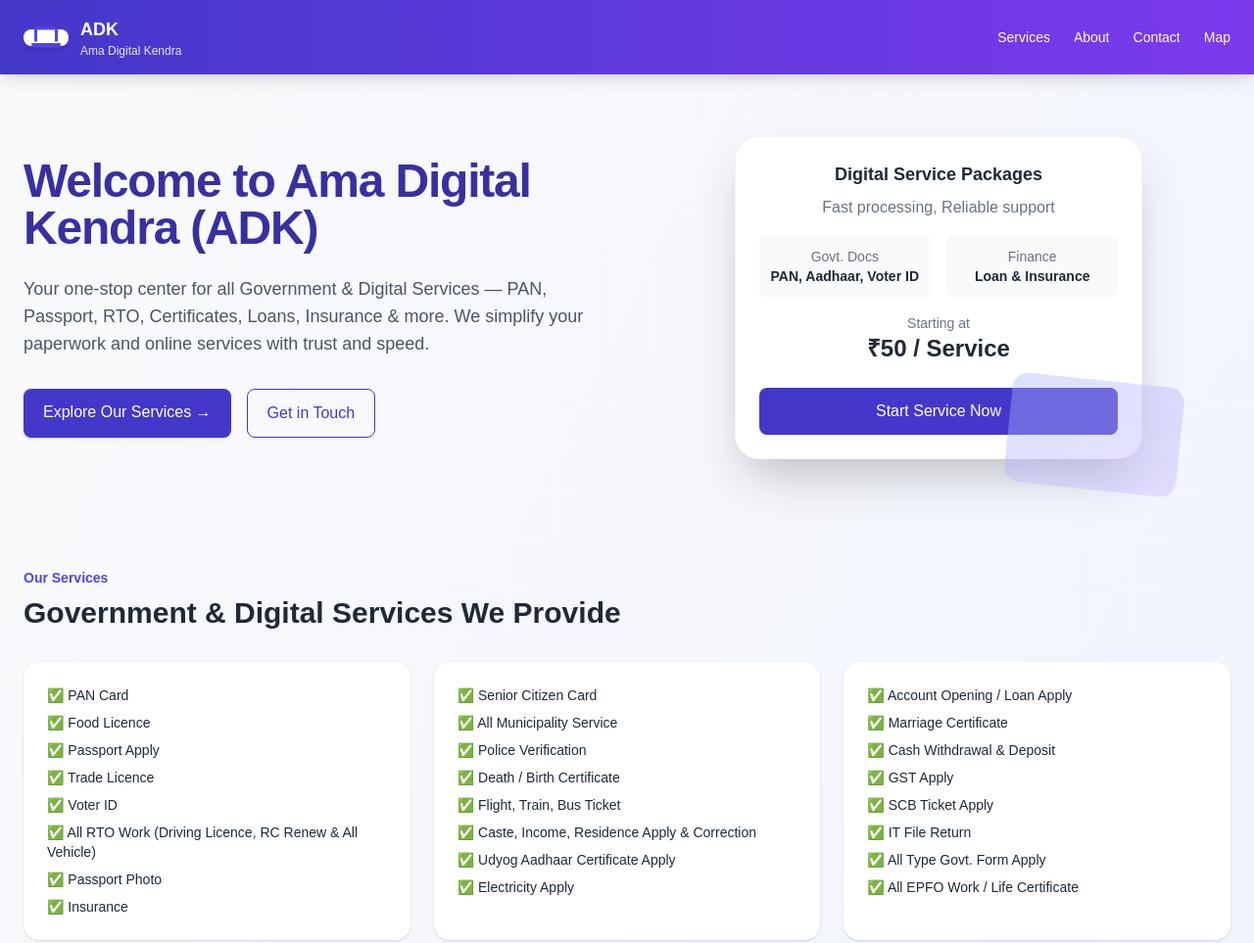
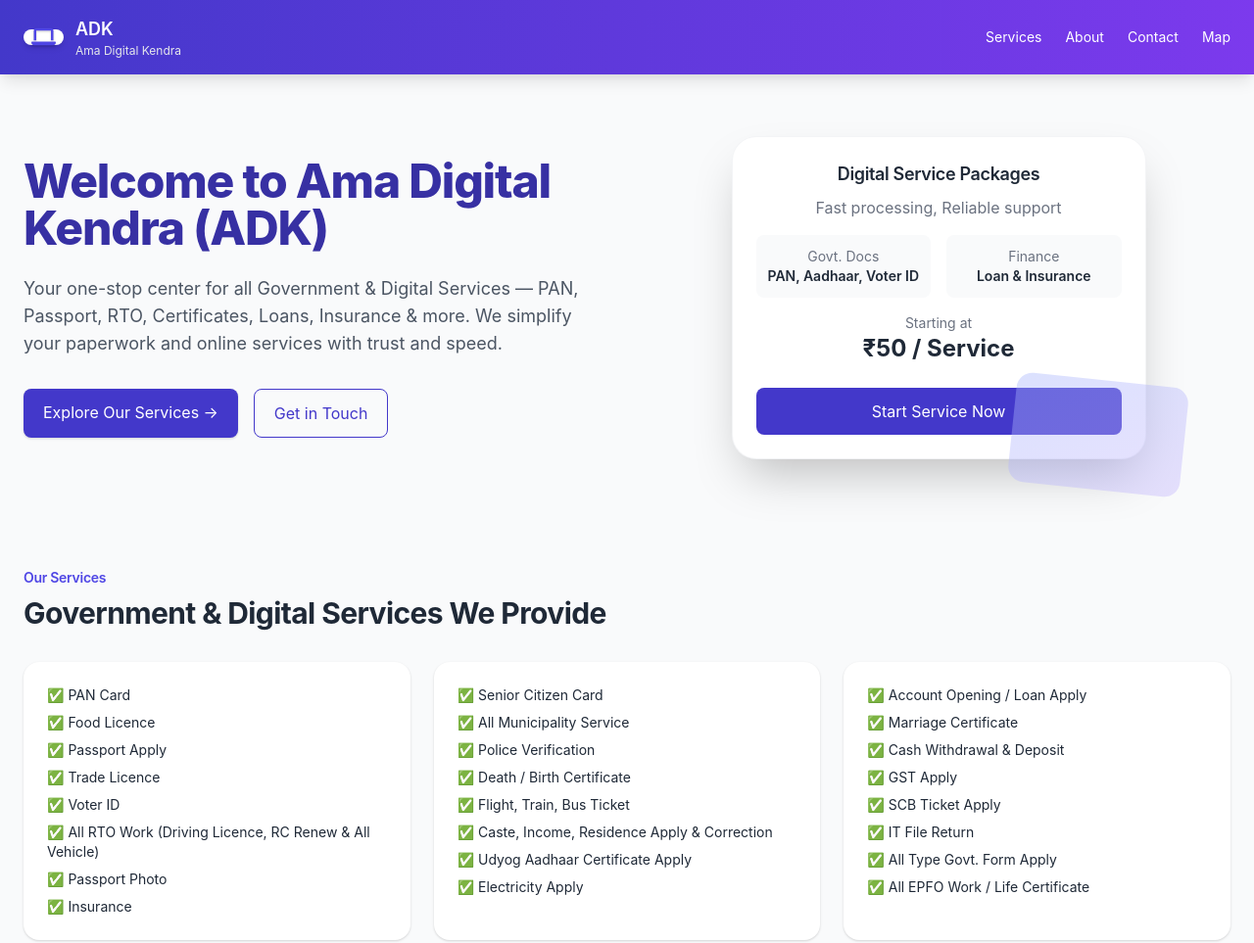
Before and after one commit to amadigitalkendra/amadigitalkendra, a plain HTML site: page index.html in a window 1280 px wide. Shown: the top 963 px of the page at 98% size. Drawn offline with nearby package versions, Linux system fonts and the light colour scheme.

Commit message:
style.css

```diff
--- a/style.css
+++ b/style.css
@@ -1,179 +1,170 @@
-/* =========================================
-   Ama Digital Kendra (ADK) - Premium Motion Scroll Style
-   ========================================= */
+/* --------------------------------------------
+   AMA DIGITAL KENDRA (ADK)
+   Premium CSS Enhancements
+-------------------------------------------- */
 
-/* Smooth scroll behavior */
+/* Smooth scrolling for navbar links */
 html {
   scroll-behavior: smooth;
 }
 
-/* General body styling */
+/* Better body feel */
 body {
-  font-family: 'Poppins', sans-serif;
-  background: linear-gradient(to bottom right, #f9fafb, #eef2ff);
-  color: #333;
-  overflow-x: hidden;
-  transition: background 1s ease;
+  font-family: "Inter", system-ui, -apple-system, sans-serif;
+  background-color: #f9fafb;
 }
 
-/* Navbar scroll shadow effect */
+/* Navbar styling improvements */
 header {
-  transition: all 0.4s ease;
+  transition: all 0.3s ease;
 }
-
 header.scrolled {
-  background: rgba(255, 255, 255, 0.95);
-  box-shadow: 0 4px 15px rgba(0, 0, 0, 0.07);
+  background: linear-gradient(90deg, #4338ca, #7e22ce);
+  box-shadow: 0 2px 20px rgba(0, 0, 0, 0.15);
   backdrop-filter: blur(8px);
 }
 
-/* ===============================
-   Scroll Reveal Animations
-   =============================== */
-
-/* Base hidden state */
-.reveal {
-  opacity: 0;
-  transform: translateY(50px);
-  transition: all 0.9s cubic-bezier(0.19, 1, 0.22, 1);
+/* Logo Icon Fix */
+header i.fa-laptop,
+header i.fa-computer {
+  color: #4f46e5; /* Indigo */
+  font-size: 1.25rem;
+  filter: drop-shadow(0 1px 1px rgba(0, 0, 0, 0.2));
+}
+header .bg-white i {
+  color: #4f46e5;
 }
 
-/* Visible state */
-.reveal.active {
-  opacity: 1;
-  transform: translateY(0);
+/* Hover glow for navbar links */
+header nav a {
+  position: relative;
+}
+header nav a::after {
+  content: "";
+  position: absolute;
+  bottom: -4px;
+  left: 0;
+  width: 0%;
+  height: 2px;
+  background: white;
+  transition: width 0.3s ease;
+}
+header nav a:hover::after {
+  width: 100%;
 }
 
-/* Left-to-right reveal */
-.reveal-left {
-  opacity: 0;
-  transform: translateX(-80px);
+/* Button hover effect */
+a.bg-indigo-700:hover,
+button.bg-indigo-700:hover {
+  box-shadow: 0 4px 14px rgba(79, 70, 229, 0.3);
 }
 
-.reveal-left.active {
-  opacity: 1;
-  transform: translateX(0);
+/* --------------------------------------------
+   Scroll Animation Effects
+-------------------------------------------- */
+
+.reveal,
+.reveal-left,
+.reveal-right,
+.reveal-down {
+  opacity: 0;
+  transform: translateY(30px);
+  transition: all 0.8s cubic-bezier(0.23, 1, 0.32, 1);
 }
 
-/* Right-to-left reveal */
+.reveal-left {
+  transform: translateX(-50px);
+}
 .reveal-right {
-  opacity: 0;
-  transform: translateX(80px);
+  transform: translateX(50px);
+}
+.reveal-down {
+  transform: translateY(50px);
 }
 
-.reveal-right.active {
+.reveal.active,
+.reveal-left.active,
+.reveal-right.active,
+.reveal-down.active {
   opacity: 1;
-  transform: translateX(0);
+  transform: translate(0, 0);
 }
 
-/* Fade-down animation */
-.reveal-down {
-  opacity: 0;
-  transform: translateY(-60px);
+/* --------------------------------------------
+   Hero & Section Enhancements
+-------------------------------------------- */
+
+section {
+  scroll-margin-top: 80px;
 }
 
-.reveal-down.active {
-  opacity: 1;
-  transform: translateY(0);
+h1, h2, h3 {
+  letter-spacing: -0.02em;
 }
 
-/* Fade and zoom animation for hero */
-section:first-of-type {
-  animation: fadeZoomIn 1s ease forwards;
+/* Subtle floating glow behind elements */
+section .shadow-2xl {
+  transition: transform 0.4s ease, box-shadow 0.4s ease;
+}
+section .shadow-2xl:hover {
+  transform: translateY(-4px);
+  box-shadow: 0 20px 40px rgba(79, 70, 229, 0.15);
 }
 
-@keyframes fadeZoomIn {
-  0% {
-    opacity: 0;
-    transform: scale(0.97) translateY(40px);
-  }
-  100% {
-    opacity: 1;
-    transform: scale(1) translateY(0);
-  }
+/* --------------------------------------------
+   Footer
+-------------------------------------------- */
+
+footer {
+  background-color: #ffffff;
+  color: #4b5563;
+}
+footer a:hover {
+  color: #4f46e5;
 }
 
-/* ===============================
-   Buttons and Cards
-   =============================== */
+/* Footer logo icon fix */
+footer i.fa-laptop {
+  color: #ffffff;
+  background-color: #4f46e5;
+  border-radius: 6px;
+  padding: 6px;
+}
 
-/* Button animations */
-a, button {
-  position: relative;
-  overflow: hidden;
-  transition: all 0.3s ease;
+/* --------------------------------------------
+   Custom Scrollbar (Premium Look)
+-------------------------------------------- */
+::-webkit-scrollbar {
+  width: 8px;
+}
+::-webkit-scrollbar-track {
+  background: #f3f4f6;
+}
+::-webkit-scrollbar-thumb {
+  background: linear-gradient(180deg, #4f46e5, #7c3aed);
   border-radius: 10px;
 }
-
-a:hover, button:hover {
-  transform: translateY(-3px);
-  box-shadow: 0 10px 25px rgba(99, 102, 241, 0.35);
+::-webkit-scrollbar-thumb:hover {
+  background: linear-gradient(180deg, #4338ca, #6d28d9);
 }
 
-/* Ripple click effect */
-a::after, button::after {
-  content: "";
-  position: absolute;
-  background: rgba(255, 255, 255, 0.4);
-  border-radius: 50%;
-  transform: scale(0);
-  opacity: 0;
-  pointer-events: none;
-  transition: transform 0.6s ease, opacity 0.6s ease;
+/* --------------------------------------------
+   Contact Form Animation
+-------------------------------------------- */
+form input:focus,
+form textarea:focus {
+  outline: none;
+  border-color: #4f46e5;
+  box-shadow: 0 0 0 3px rgba(79, 70, 229, 0.2);
+  transition: all 0.3s ease;
 }
 
-a:active::after, button:active::after {
-  transform: scale(4);
-  opacity: 1;
-  transition: 0s;
+/* --------------------------------------------
+   Buttons general hover scaling
+-------------------------------------------- */
+a, button {
+  transition: transform 0.25s ease, box-shadow 0.25s ease;
 }
-
-/* Service card hover */
-.bg-white {
-  transition: transform 0.4s ease, box-shadow 0.4s ease;
+a:hover, button:hover {
+  transform: scale(1.03);
 }
-
-.bg-white:hover {
-  transform: translateY(-8px);
-  box-shadow: 0 15px 35px rgba(0, 0, 0, 0.08);
-}
-
-/* Gradient buttons */
-.bg-indigo-600 {
-  background: linear-gradient(90deg, #4f46e5, #7c3aed);
-}
-
-.bg-indigo-600:hover {
-  background: linear-gradient(90deg, #7c3aed, #6366f1);
-  box-shadow: 0 8px 25px rgba(99, 102, 241, 0.45);
-}
-
-/* ===============================
-   Footer Styling
-   =============================== */
-footer {
-  background: linear-gradient(to right, #eef2ff, #ffffff);
-  color: #4b5563;
-  position: relative;
-  z-index: 10;
-}
-
-footer::before {
-  content: "";
-  position: absolute;
-  top: 0;
-  left: 0;
-  height: 3px;
-  width: 100%;
-  background: linear-gradient(90deg, #4f46e5, #7c3aed);
-  box-shadow: 0 0 20px rgba(79, 70, 229, 0.6);
-}
-
-footer i {
-  transition: transform 0.3s ease, color 0.3s ease;
-}
-
-footer i:hover {
-  transform: scale(1.1);
-  color: #4f46e5;
-}
```
